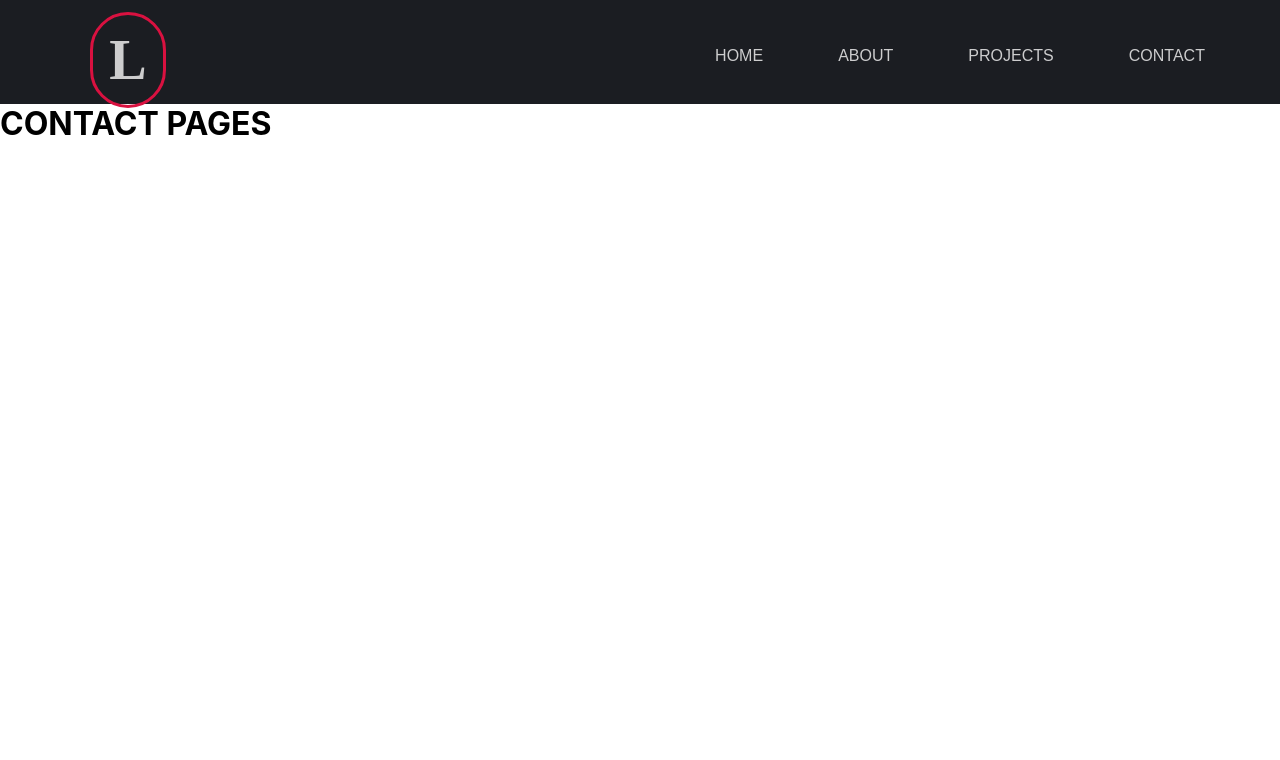
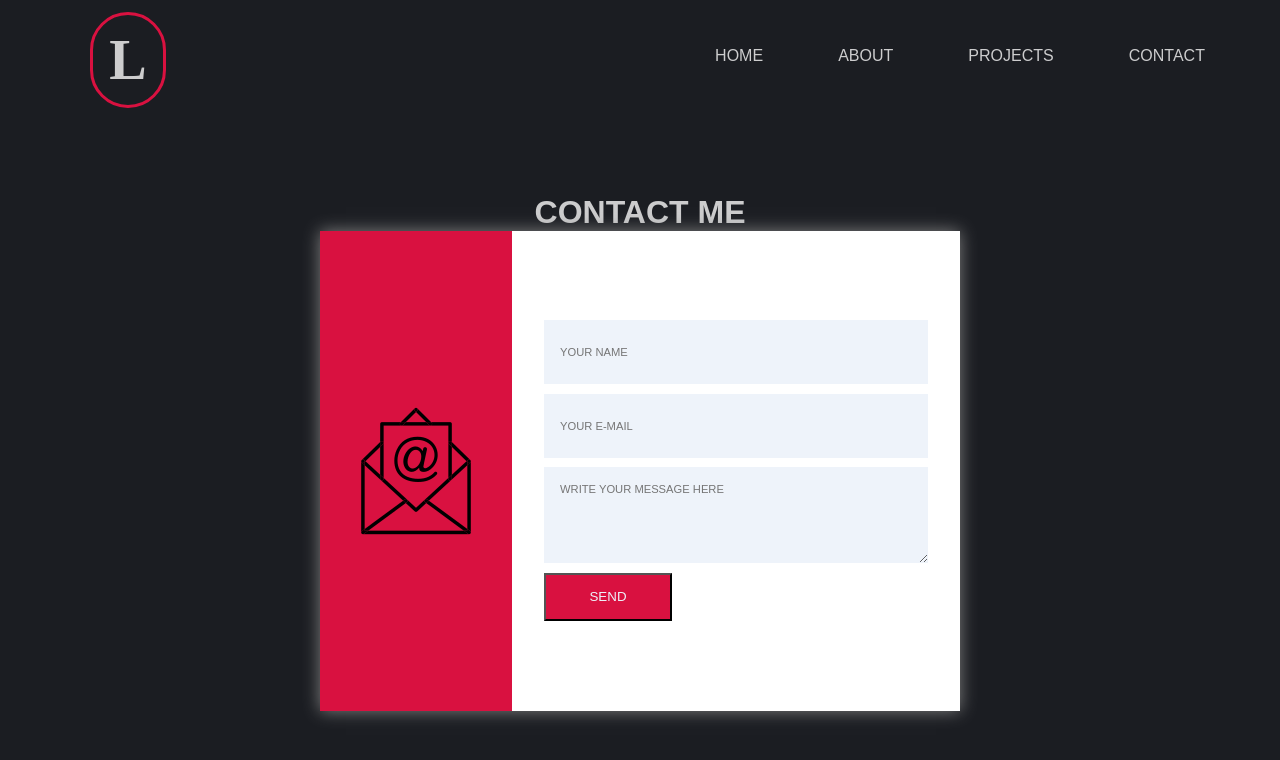
Before and after one commit to leovantine/finalchallenge-mod3, a React (Create React App) app: page /contact in a window 1280 px wide. Shown: the top 760 px of the page. Built offline with nearby package versions, Linux system fonts and the light colour scheme; a web font is replaced by a local one.

Commit message:
I finished styling the contact page

```diff
--- a/src/components/Routes.js
+++ b/src/components/Routes.js
@@ -1,6 +1,7 @@
 import React from 'react'
 
-import {Routes, Route
+import {
+    Routes, Route
 } from 'react-router-dom'
 
 import Home from "../pages/Home.js"
--- a/src/pages/Contact.js
+++ b/src/pages/Contact.js
@@ -1,9 +1,94 @@
 import React from 'react'
 
-export default function Contact(){
-    return(
-        <>
-        <h1>CONTACT PAGES</h1>
-        </>
+import emailicon from "../images/emailicon.png"
+
+import styled from 'styled-components'
+
+const Container = styled.div`
+background-color: #1B1D22;
+width: 100%;
+height: 87vh;
+display: flex;
+justify-content: center;
+align-items: center;
+flex-direction: column;
+`
+const H1 = styled.h1`
+color: #CCCCCD;
+font-family: 'Excon', sans-serif;
+text-align: center;
+`
+const BackgroundDiv = styled.div`
+width: 50vw;
+height: 60vh;
+background-color: #fff;
+box-shadow: 0 0 1em grey;
+display: flex;
+align-items: center;
+`
+const NdBackgroundDiv = styled.div`
+width: 15vw;
+height: 60vh;
+background-color: #D91140;
+display: flex;
+justify-content: center;
+align-items: center;
+`
+const InputDiv = styled.div`
+display: flex;
+flex-direction: column;
+justify-content: space-evenly;
+margin-left: 2.5vw;
+width: 20vw;
+height: 40vh;
+`
+const Input = styled.input`
+border: none;
+background-color: #EEF3FA;
+font-family: 'Ranade', sans-serif;
+font-size: 0.7rem;
+width: 30vw;
+height: 8vh;
+padding: 2vh;
+`
+const Textarea = styled.textarea`
+border: none;
+background-color: #EEF3FA;
+font-family: 'Ranade', sans-serif;
+font-size: 0.7rem;
+padding: 2vh;
+width: 30vw;
+height: 12vh;
+`
+const Button = styled.button`
+width: 10vw;
+height: 6vh;
+font-family: 'Ranade', sans-serif;
+background-color: #D91140;
+color: #EEF3FA;
+&:hover{
+    cursor: pointer;
+    filter: blur(0.8px);
+}
+`
+
+export default function Contact() {
+    return (
+        <Container>
+            <H1>CONTACT ME</H1>
+            <BackgroundDiv>
+                <NdBackgroundDiv>
+                    <img src={emailicon} alt=""></img>
+                </NdBackgroundDiv>
+                <form>
+                    <InputDiv>
+                        <Input type="text" placeholder="YOUR NAME" name="name"></Input>
+                        <Input type="email" placeholder="YOUR E-MAIL" name="e-mail"></Input>
+                        <Textarea placeholder="WRITE YOUR MESSAGE HERE"></Textarea>
+                        <Button>SEND</Button>
+                    </InputDiv>
+                </form>
+            </BackgroundDiv>
+        </Container>
     )
 }
```
Also changed, not shown: src/pages/About.js (+3 -4 lines), src/images/emailicon.png (added).
